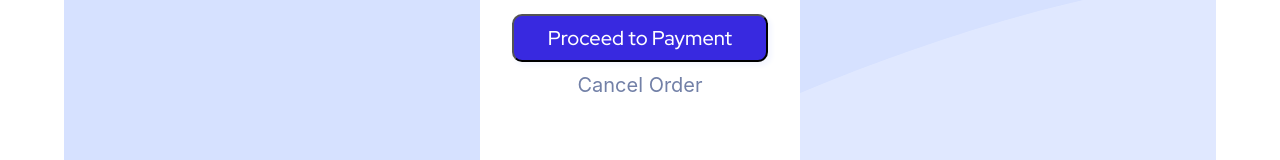
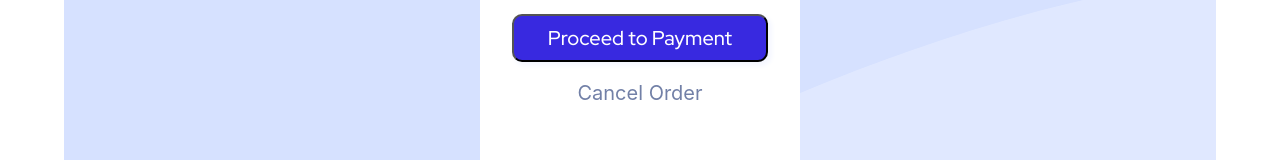
Before and after one commit to henryuks129/React-ProjectX, a React (Create React App) app: page / in a window 1280 px wide. Shown: the part 486-646 px from the top of the page. Built offline with nearby package versions, Linux system fonts and the light colour scheme; a web font is replaced by a local one.

Commit message:
first commit

```diff
--- a/src/components/ProjectX.js
+++ b/src/components/ProjectX.js
@@ -20,7 +20,7 @@ const ProjectX = () => {
         <div className='text-center pea mt-4'>
           <p>You can now listen to millions of songs, audiobooks, and podcasts on any device anywhere you like!</p>
         </div>
-        <div className='red grid container mt-2'>
+        <div className='red grid container mt-3'>
           <div className='rows align-items-center container'>
             <div className='icon '>
               <img src={music} alt="music-icon" />
@@ -37,7 +37,7 @@ const ProjectX = () => {
         <div className='d-grid'>
         <button className='pink text-center mt-3'>Proceed to Payment</button>
         </div>
-              <div className='text-center mt-2 cancel'>
+              <div className='text-center mt-3 cancel'>
                 <p>Cancel Order</p>
               </div>
         </div>
```
